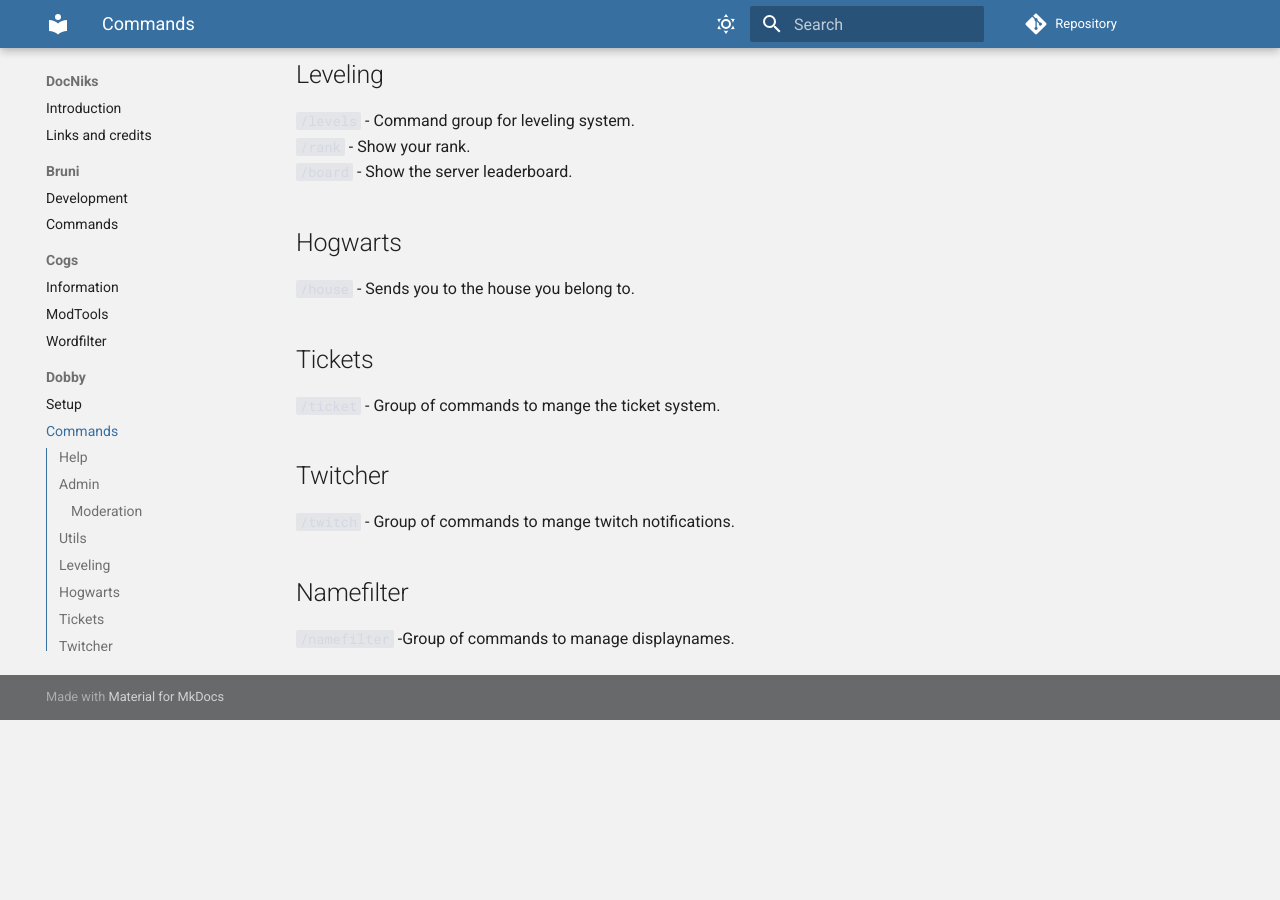
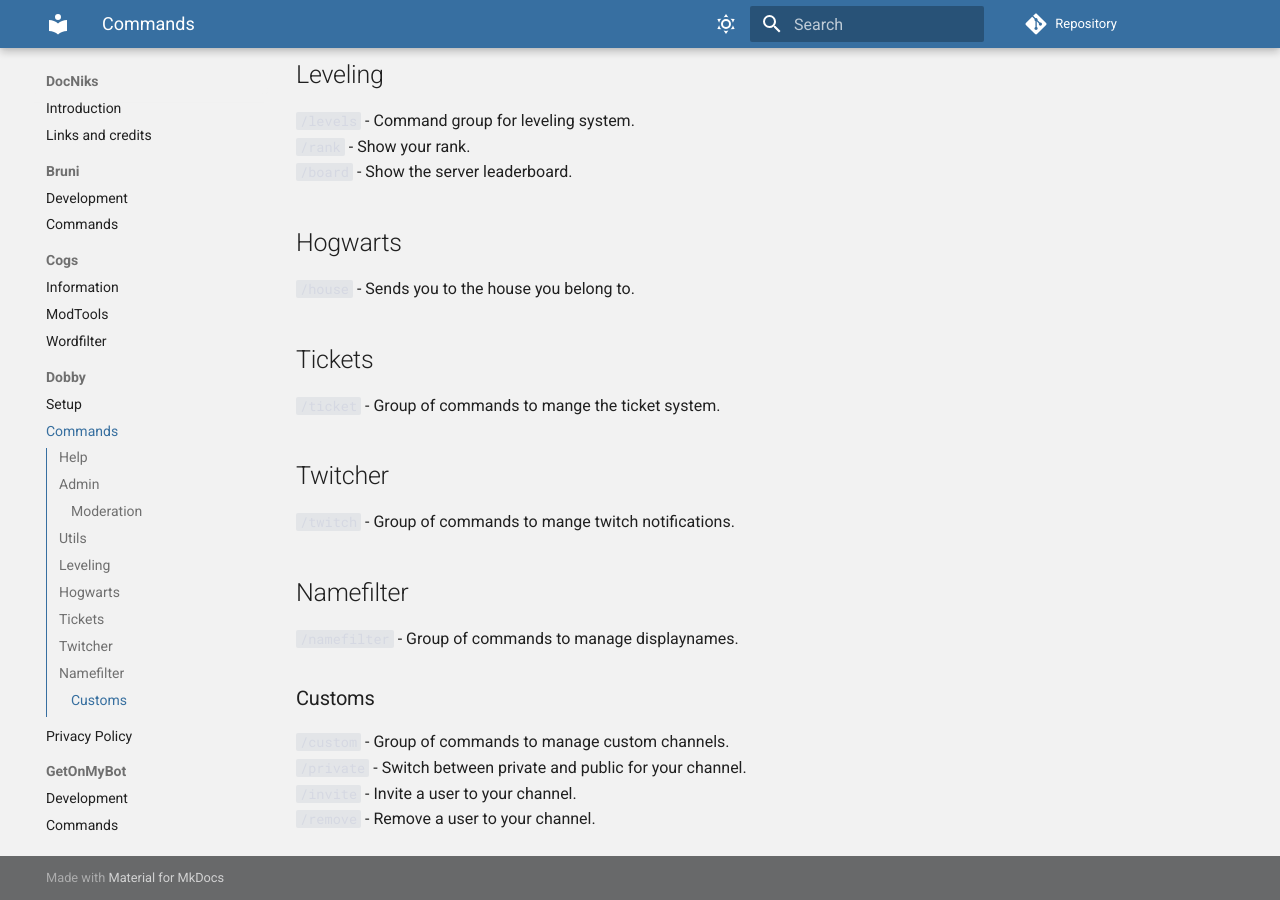
Before and after one commit to 1993zig/docs, an MkDocs documentation site: the page built from docs/dobby/commands.md, in a window 1280 px wide and 900 px high, scrolled down 934 px. Built offline with MkDocs 1.6.1 and Material for MkDocs 9.7.7, drawn with Linux system fonts in a browser that asks for light colours; comment, search, counter and statistics services are not loaded; before the commit the page ends 1654 px from its top, so only the background shows below that.

Commit message:
added commands für custom

```diff
--- a/docs/dobby/commands.md
+++ b/docs/dobby/commands.md
@@ -51,4 +51,10 @@
 
 ## Namefilter
 
-`/namefilter` -Group of commands to manage displaynames.
+`/namefilter` - Group of commands to manage displaynames.
+
+### Customs
+`/custom` - Group of commands to manage custom channels.
+`/private` - Switch between private and public for your channel.
+`/invite` - Invite a user to your channel.
+`/remove` - Remove a user to your channel.
```
